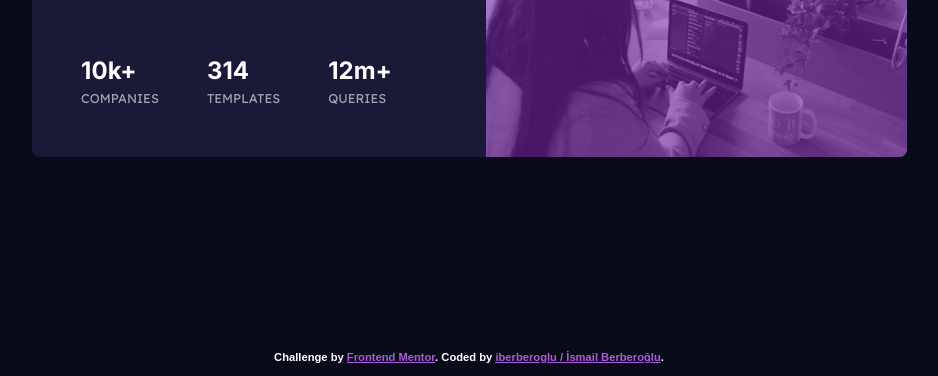
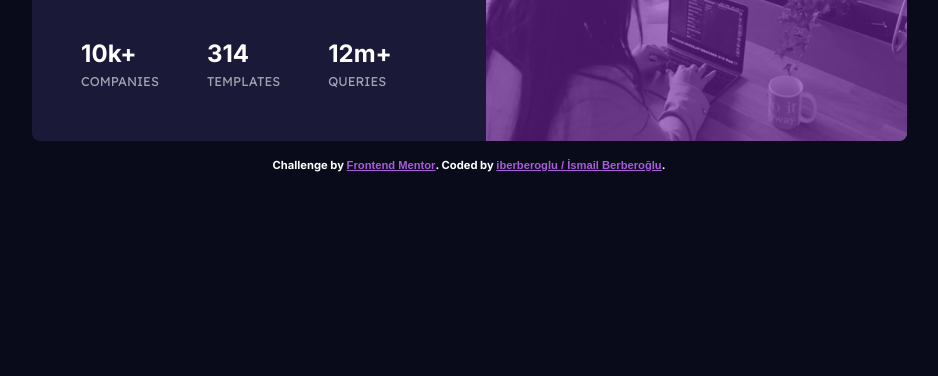
Before and after one commit to iberberoglu/FrontendMentor, a plain HTML site: page stats-preview-card-component-main/index.html in a window 1280 px wide. Shown: the part 424-800 px from the top of the page, without its empty margins (171-1109 px from the left). Drawn offline with Linux system fonts and the light colour scheme.

Commit message:
Fix footer

```diff
--- a/stats-preview-card-component-main/styles/style.css
+++ b/stats-preview-card-component-main/styles/style.css
@@ -13,6 +13,7 @@ body {
   font-size: 15px;
   font-family: var(--font-primary);
   display: flex;
+  flex-direction: column;
   justify-content: center;
   align-items: center;
   min-height: 100vh;
@@ -83,22 +84,19 @@ main .info .stats-container .stats-type {
   letter-spacing: 1.3;
 }
 
-footer {
-  position: absolute;
-  bottom: 10px;
-}
 footer .attribution {
-  font-family: "Outfit", sans-serif;
+  font-family: var(--font-primary);
   color: var(--clr-heading);
   font-weight: 700;
   font-size: 0.5rem;
+  margin-top: 1rem;
 }
 
 footer .attribution a {
   color: var(--clr-accent);
-  position: relative;
   font-family: "Outfit", sans-serif;
   transition: 0.2 ease;
+  position: relative;
 }
 footer .attribution a:before {
   content: "";
```
